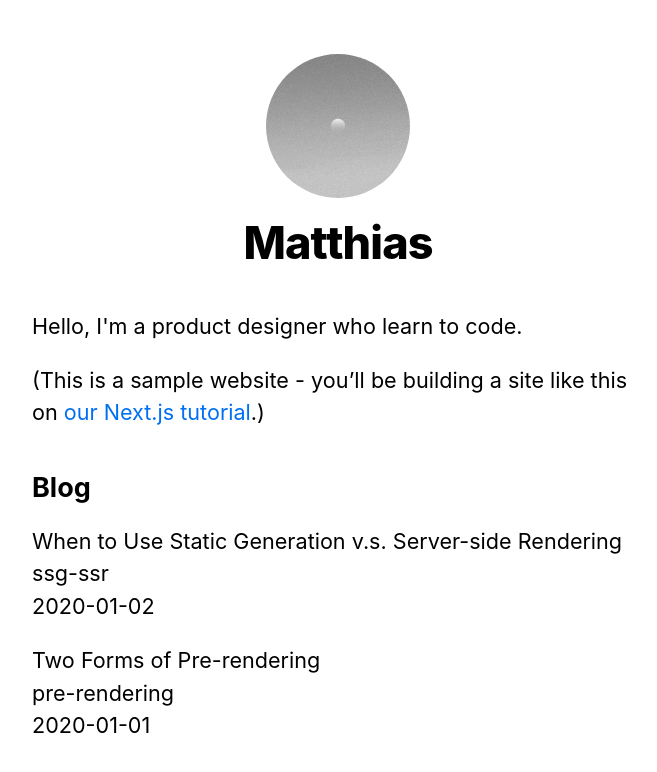
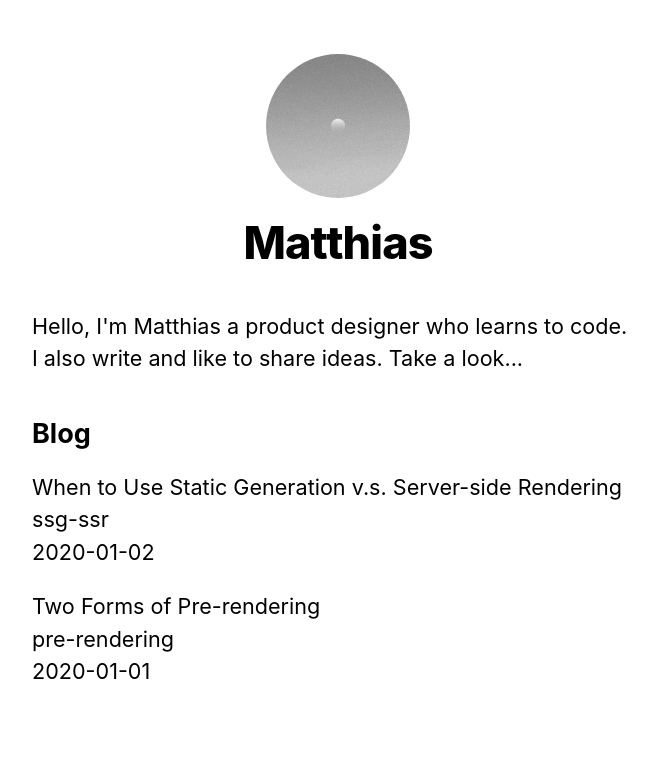
Before and after one commit to m-oppermann/nextjs-blog, a Next.js app: page / in a window 1280 px wide. Shown: the top 772 px of the page, without its empty margins (302-959 px from the left). Built offline with nearby package versions, Linux system fonts and the light colour scheme.

Commit message:
Alter content

```diff
--- a/components/layout.js
+++ b/components/layout.js
@@ -5,7 +5,7 @@ import utilStyles from '../styles/utils.module.css';
 import Link from 'next/link';
 
 const name = 'Matthias';
-export const siteTitle = 'Next.js Sample Website';
+export const siteTitle = 'Blog';
 
 export default function Layout({ children, home }) {
   return (
@@ -14,7 +14,7 @@ export default function Layout({ children, home }) {
         <link rel="icon" href="/favicon.ico" />
         <meta
           name="description"
-          content="Learn how to build a personal website using Next.js"
+          content="My personal blog where you can read articles I've written."
         />
         <meta
           property="og:image"
--- a/pages/index.js
+++ b/pages/index.js
@@ -19,11 +19,7 @@ export default function Home({ allPostsData }) {
         <title>{siteTitle}</title>
       </Head>
       <section className={utilStyles.headingMd}>
-        <p>Hello, I'm a product designer who learn to code.</p>
-        <p>
-          (This is a sample website - you’ll be building a site like this on{' '}
-          <a href="https://nextjs.org/learn">our Next.js tutorial</a>.)
-        </p>
+        <p>Hello, I'm Matthias a product designer who learns to code. <br /> I also write and like to share ideas. Take a look...</p>
       </section>
       <section className={`${utilStyles.headingMd} ${utilStyles.padding1px}`}>
         <h2 className={utilStyles.headingLg}>Blog</h2>
```
